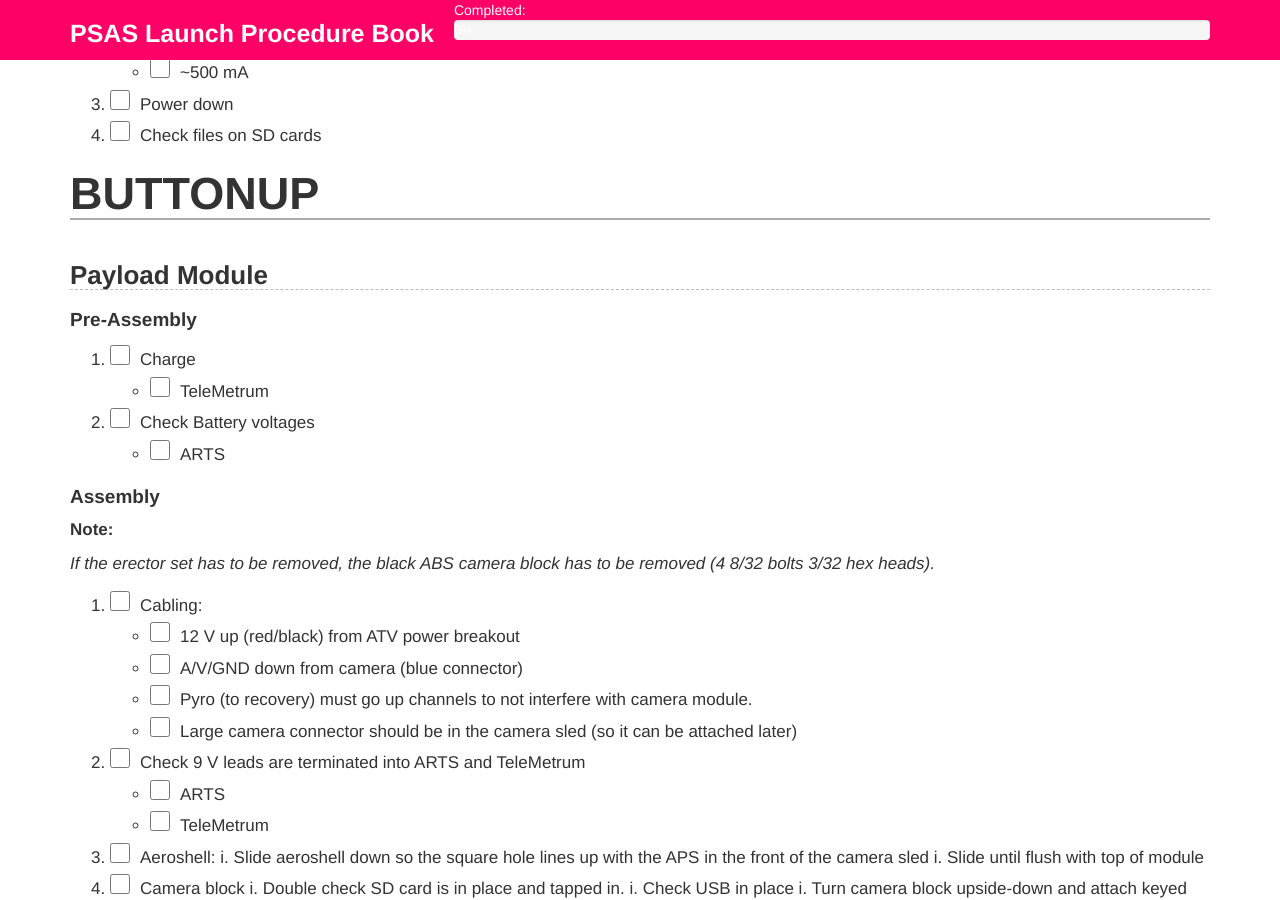
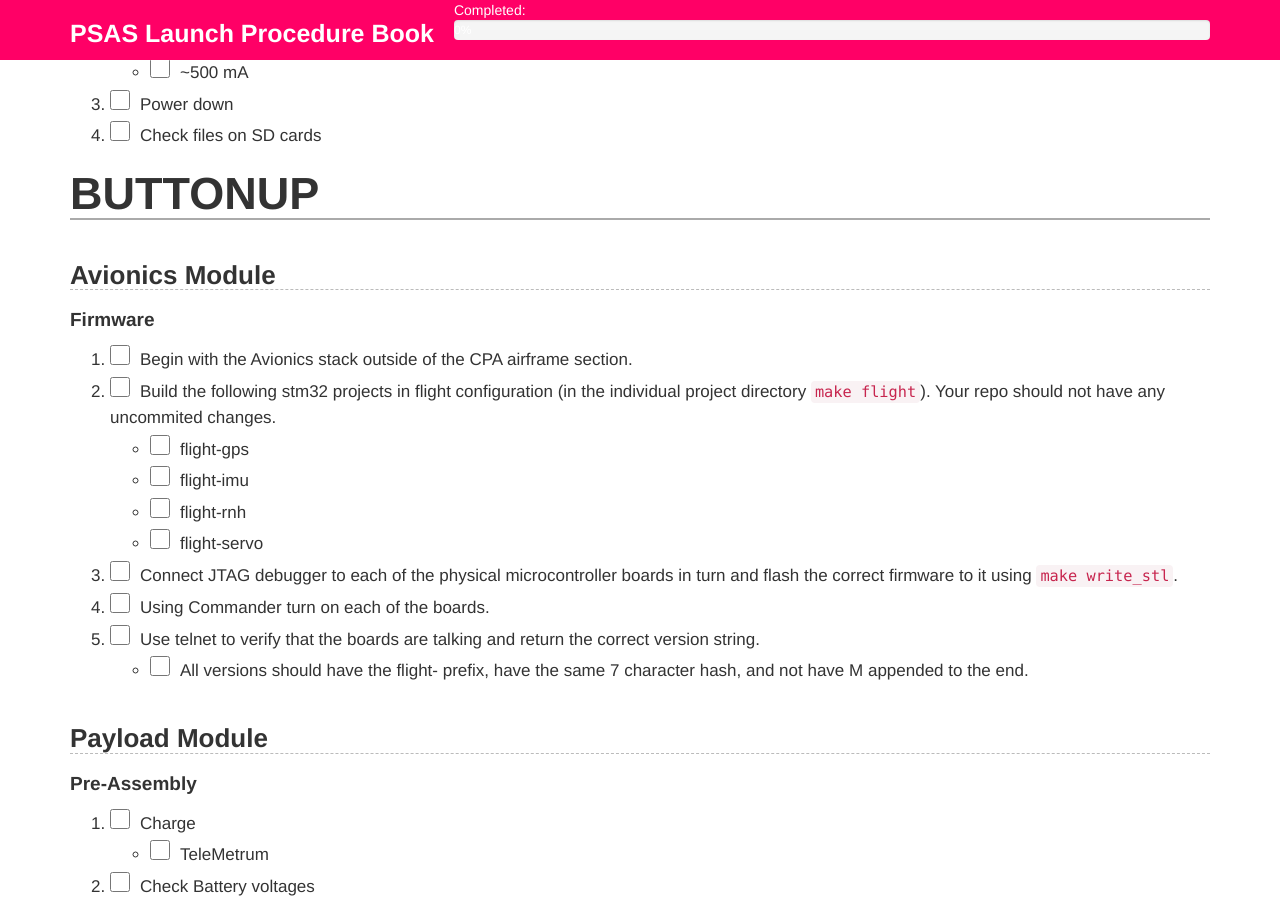
Before and after one commit to psas/procedure-book, a Jekyll site: the page built from 04-Buttonup.markdown, in a window 1280 px wide and 900 px high, scrolled down 950 px. Built offline with Jekyll 4.4.1, drawn with Linux system fonts in a browser that asks for light colours.

Commit message:
Added avionics buttonup firmware section

```diff
--- a/04-Buttonup.markdown
+++ b/04-Buttonup.markdown
@@ -41,6 +41,20 @@ layout: base
 
 # Buttonup
 
+## Avionics Module
+
+### Firmware
+ 1. Begin with the Avionics stack outside of the CPA airframe section.
+ 1. Build the following stm32 projects in flight configuration (in the individual project directory `make flight`). Your repo should not have any uncommited changes.
+   - flight-gps
+   - flight-imu
+   - flight-rnh
+   - flight-servo
+ 1. Connect JTAG debugger to each of the physical microcontroller boards in turn and flash the correct firmware to it using `make write_stl`.
+ 1. Using Commander turn on each of the boards.
+ 1. Use telnet to verify that the boards are talking and return the correct version string.
+    - All versions should have the flight- prefix, have the same 7 character hash, and not have M appended to the end.
+
 ## Payload Module
 
 ### Pre-Assembly
```
